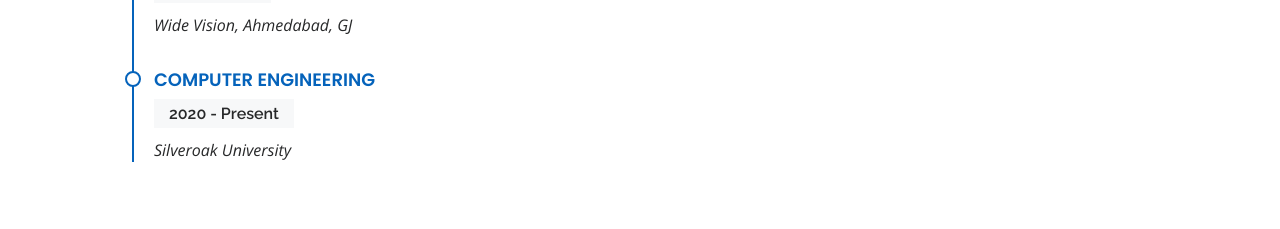
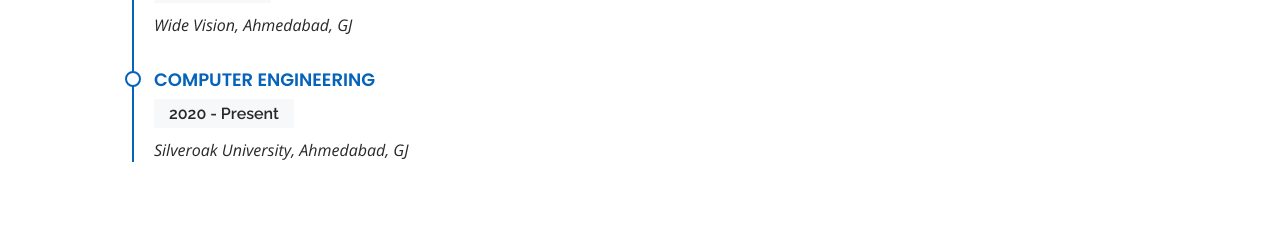
Before and after one commit to DeepPatel0702/Deep-Patel, a plain HTML site: page index.html in a window 1280 px wide. Shown: the part 2380-2609 px from the top of the page. Drawn offline with nearby package versions, Linux system fonts and the light colour scheme.

Commit message:
Update index.html

```diff
--- a/index.html
+++ b/index.html
@@ -191,7 +191,7 @@
             <div class="resume-item">
               <h4>Computer Engineering</h4>
               <h5>2020 - Present</h5>
-              <p><em>Silveroak University</em></p>
+              <p><em>Silveroak University, Ahmedabad, GJ</em></p>
             </div>
           </div>
 
```
